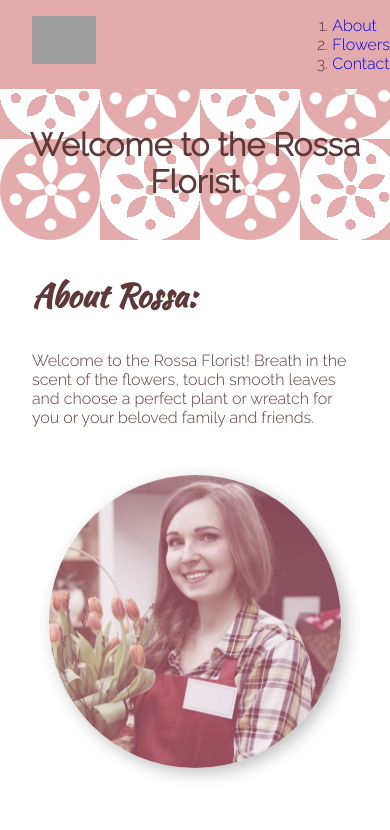
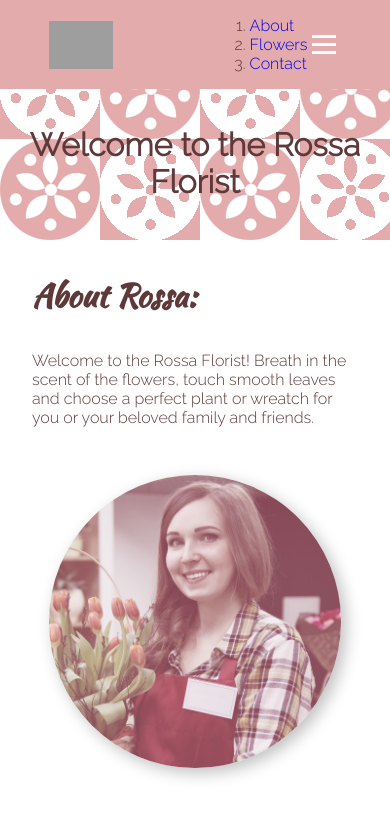
Before and after one commit to theCieniu/fcc-product-landing-page, a plain HTML site: page index.html in a window 390 px wide. Shown: the top 830 px of the page. Drawn offline with Linux system fonts and the light colour scheme; grey boxes are pictures that could not be loaded.

Commit message:
nav query wip

```diff
--- a/index.html
+++ b/index.html
@@ -37,6 +37,14 @@
         <li><a href="#flowers" class="nav-link">Flowers</a></li>
         <li><a href="#contact-form" class="nav-link">Contact</a></li>
       </ol>
+      <div class="burger">
+        <div class="line">
+        </div>
+        <div class="line">
+        </div>
+        <div class="line">
+        </div>
+      </div>
     </nav>
   </header>
 
--- a/stylesheet.css
+++ b/stylesheet.css
@@ -43,19 +43,31 @@ at the top of the viewport.*/
   margin: 0;
   background-color: #e3abab;
   display: flex;
-  justify-content: space-between;
-  align-self: center;
   flex-direction: row;
+  justify-content: space-around;
+  align-items: center;
   position: fixed;
   z-index: 99;
 }
 
 #header-img {
   max-height: 3rem;
-  margin: 1em 2em;
+  max-width: 35vw;
+  }
+
+#nav-bar {
+  display: flex;
+  justify-content: space-around;
+  align-items: center;
 }
 
-nav#navbar {}
+.burger div {
+  background-color: white;
+  width: 1.5rem;
+  height: 3px;
+  margin: 5px;
+  align-self: center;
+}
 
 /* ========= H1 BANNER  =======*/
 .h1 {
@@ -228,6 +240,9 @@ input {
     max-height: 40vw;
   }
 
+.burger {
+  display: none;
+}
 
 }
 
```
